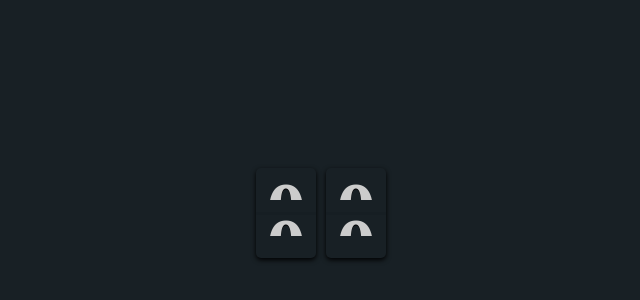
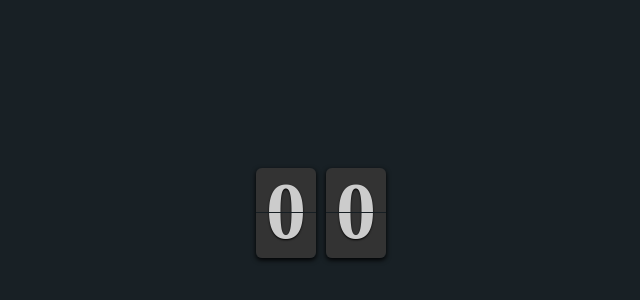
Before and after one commit to najmulcse/css-clock-up, a plain HTML site: page index.html in a window 1280 px wide. Shown: the part 192-492 px from the top of the page, without its empty margins (319-959 px from the left). Drawn offline with nearby package versions, Linux system fonts and the light colour scheme.

Commit message:
0 design

```diff
--- a/style.css
+++ b/style.css
@@ -80,7 +80,7 @@ ul.flip li a div {
     position: absolute;
     left: 0;
     width: 100%;
-    height: 60%;
+    height: 50%;
     overflow: hidden;
 }
 ul.flip li a div.shadow {
@@ -107,3 +107,20 @@ ul.flip li a div.down {
     transform-orgin: 50% 0%;
     bottom: 0;
 }
+ul.flip li a div div.inn {
+    position: absolute;
+    left: 0;
+    z-index: 1;
+    width: 100%;
+    height: 200%;
+    text-shadow: 0 1px 2px #000;
+    text-align: center;
+    background-color: #333;
+    border-radius: 6px;
+}
+ul.flip li a div.up div.inn {
+    top: 0;
+}
+ul.flip li a div.down div.inn {
+    bottom: 0;
+}
```
